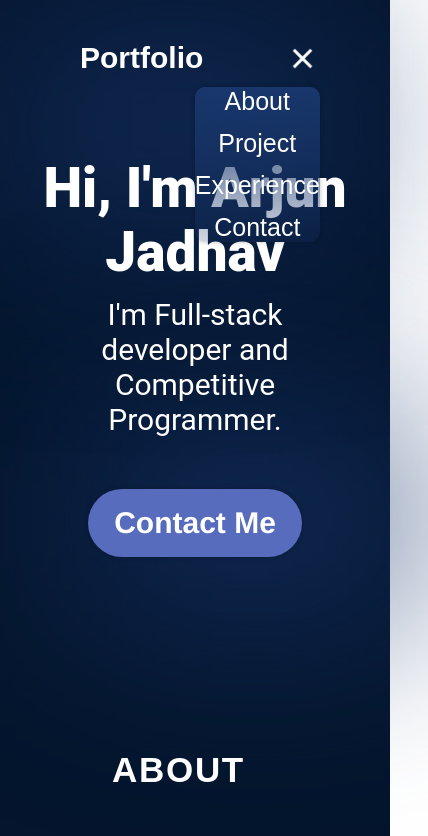
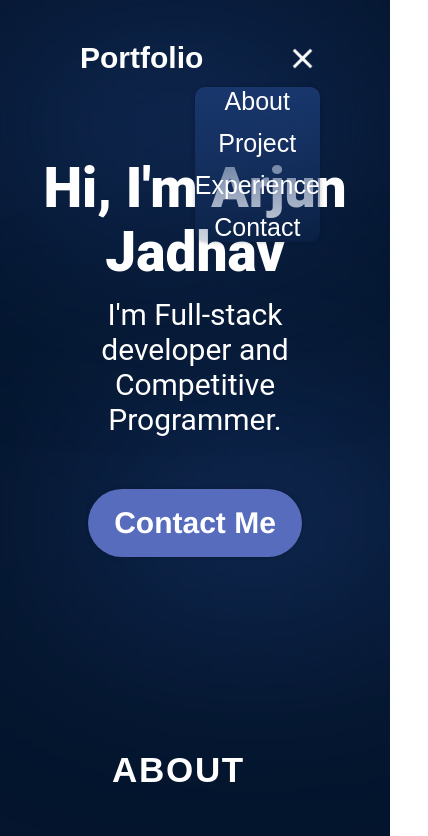
Before and after one commit to Arjun8jadhav/portfolio, a React (Vite) app: page / in a window 390 px wide. Shown: the top 836 px of the page, 428 px wide, since content can reach past the window. Built offline with nearby package versions, Linux system fonts and the light colour scheme.

Commit message:
Update index.css

```diff
--- a/src/index.css
+++ b/src/index.css
@@ -8,3 +8,15 @@
 html{
   scroll-behavior: smooth;
 }
+
+
+@media screen and (max-width: 830px){
+  html,body{
+    height: 100%;
+    width: 100%;
+    margin: 0;
+    padding: 0;
+    overflow: hidden;
+
+  }
+}
```
